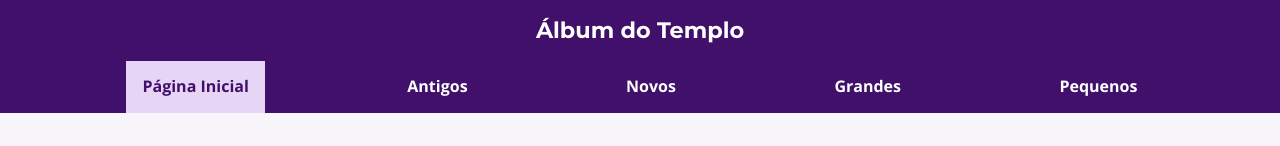
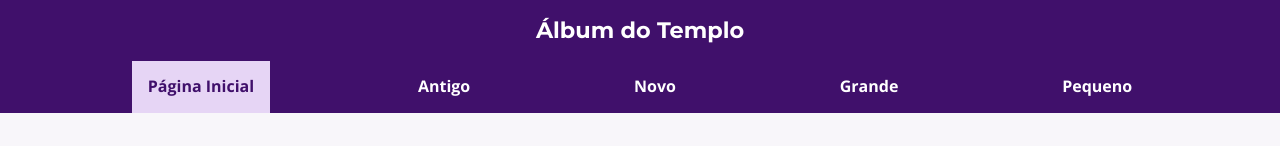
Before and after one commit to Leticiabyupathway/wdd131, a plain HTML site: page templos-filtrados.html in a window 1280 px wide. Shown: the top 146 px of the page. Drawn offline with nearby package versions, Linux system fonts and the light colour scheme.

Commit message:
Salvando semana S04

```diff
--- a/templos-filtrados.html
+++ b/templos-filtrados.html
@@ -27,10 +27,10 @@
 
         <nav id="menu-principal" class="menu-principal">
             <a href="#inicio" id="inicio">Página Inicial</a>
-            <a href="#antigos" id="antigos">Antigos</a>
-            <a href="#novos" id="novos">Novos</a>
-            <a href="#grandes" id="grandes">Grandes</a>
-            <a href="#pequenos" id="pequenos">Pequenos</a>
+            <a href="#antigos" id="antigos">Antigo</a>
+            <a href="#novos" id="novos">Novo</a>
+            <a href="#grandes" id="grandes">Grande</a>
+            <a href="#pequenos" id="pequenos">Pequeno</a>
         </nav>
     </header>
 
```
